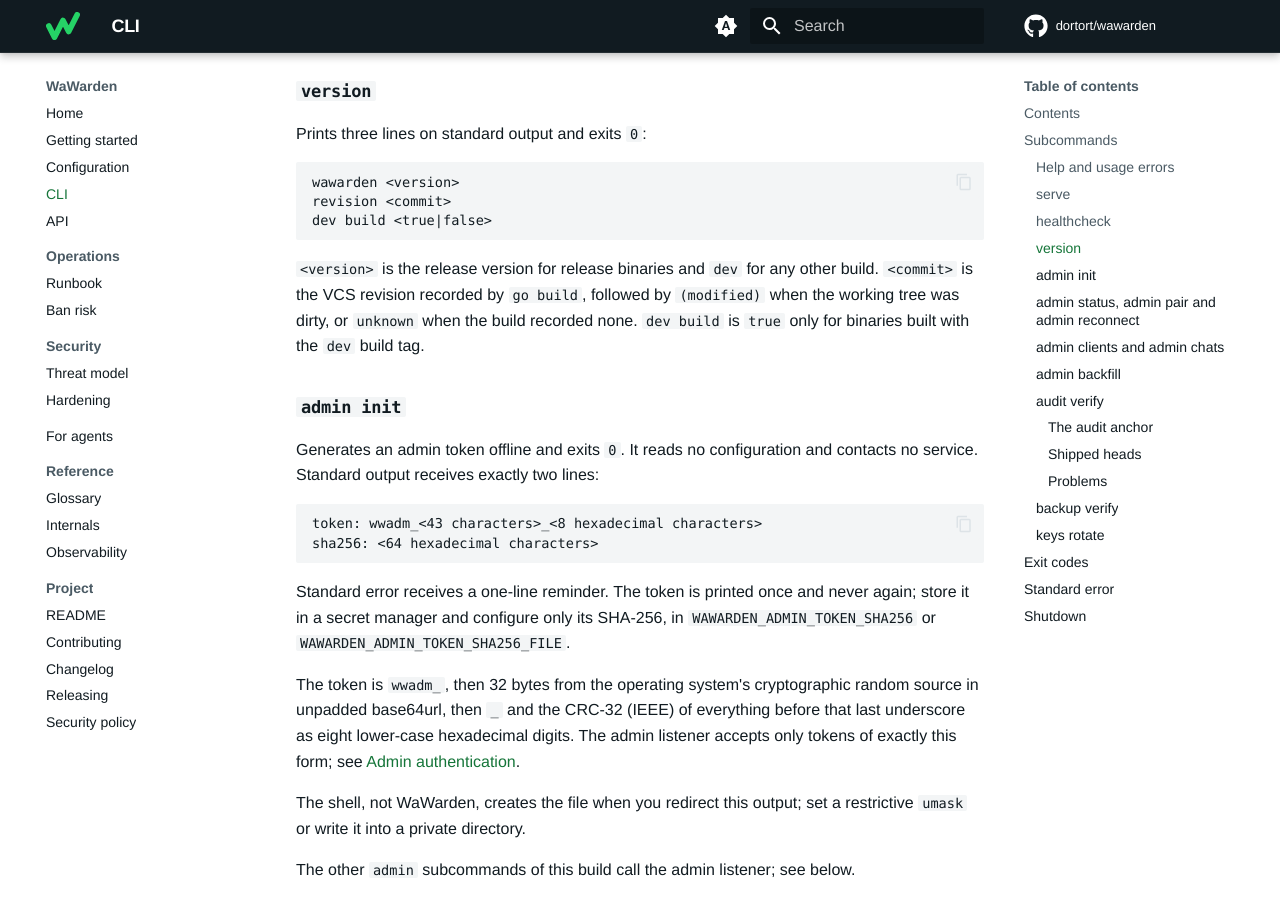
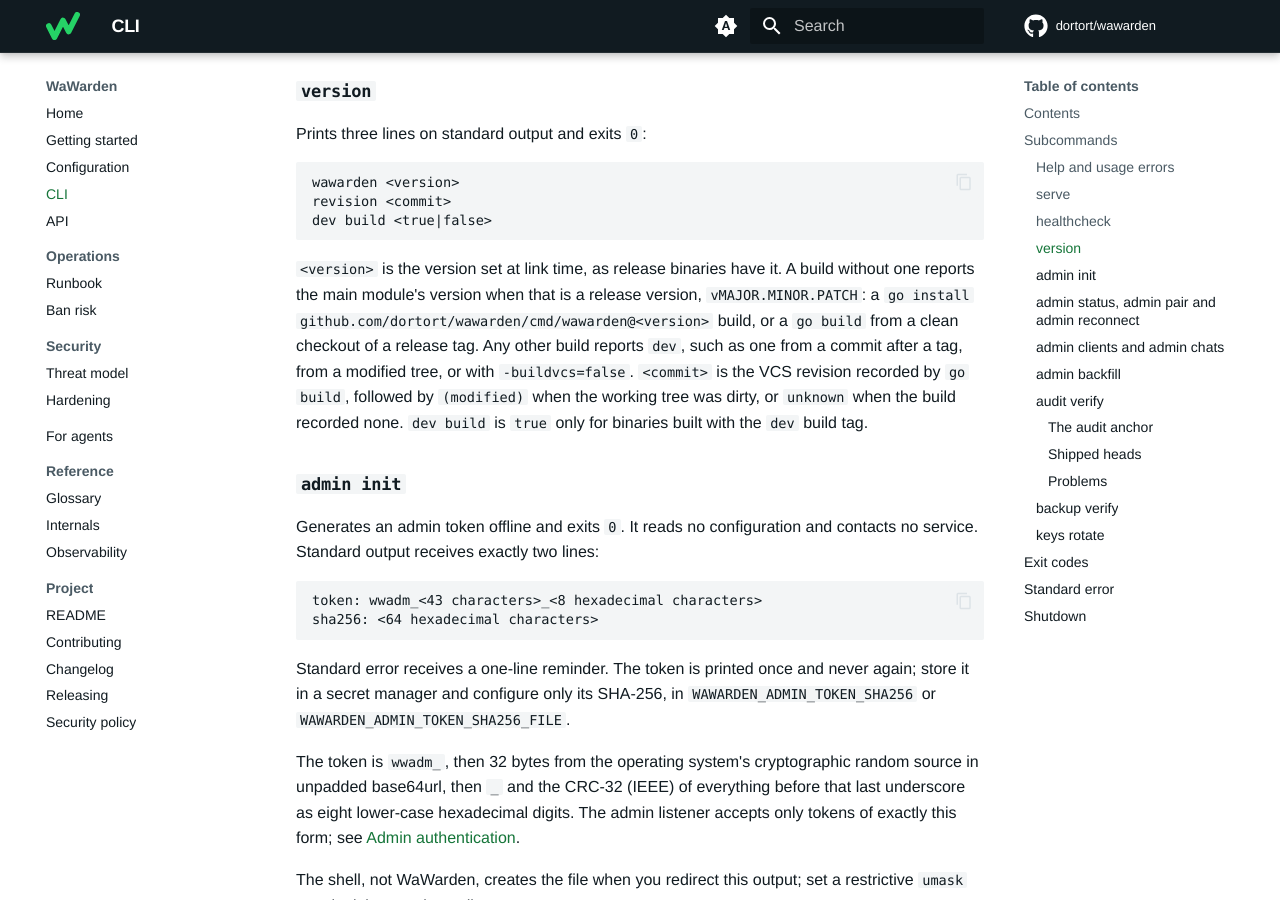
Before and after one commit to dortort/wawarden, an MkDocs documentation site: the page built from docs/cli.md, in a window 1280 px wide and 900 px high, scrolled down 2285 px. Built offline with MkDocs 1.6.1 and Material for MkDocs 9.7.7, drawn with Linux system fonts in a browser that asks for light colours; comment, search, counter and statistics services are not loaded.

Commit message:
docs(cli): say which builds print a release version
wawarden version now reports the module version of a build without a
linked version when that is a release version: a go install of a
release, or a go build of a clean release tag. Every other build still
prints dev.

Co-Authored-By: Claude Opus 5.5 <noreply@anthropic.com>
Co-Authored-By: Claude Fable 5.1 <noreply@anthropic.com>

````diff
--- a/docs/cli.md
+++ b/docs/cli.md
@@ -98,8 +98,12 @@ revision <commit>
 dev build <true|false>
 ```
 
-`<version>` is the release version for release binaries and `dev` for any other
-build. `<commit>` is the VCS revision recorded by `go build`, followed by
+`<version>` is the version set at link time, as release binaries have it. A build
+without one reports the main module's version when that is a release version,
+`vMAJOR.MINOR.PATCH`: a `go install github.com/dortort/wawarden/cmd/wawarden@<version>`
+build, or a `go build` from a clean checkout of a release tag. Any other build
+reports `dev`, such as one from a commit after a tag, from a modified tree, or with
+`-buildvcs=false`. `<commit>` is the VCS revision recorded by `go build`, followed by
 `(modified)` when the working tree was dirty, or `unknown` when the build recorded
 none. `dev build` is `true` only for binaries built with the `dev` build tag.
 
````
